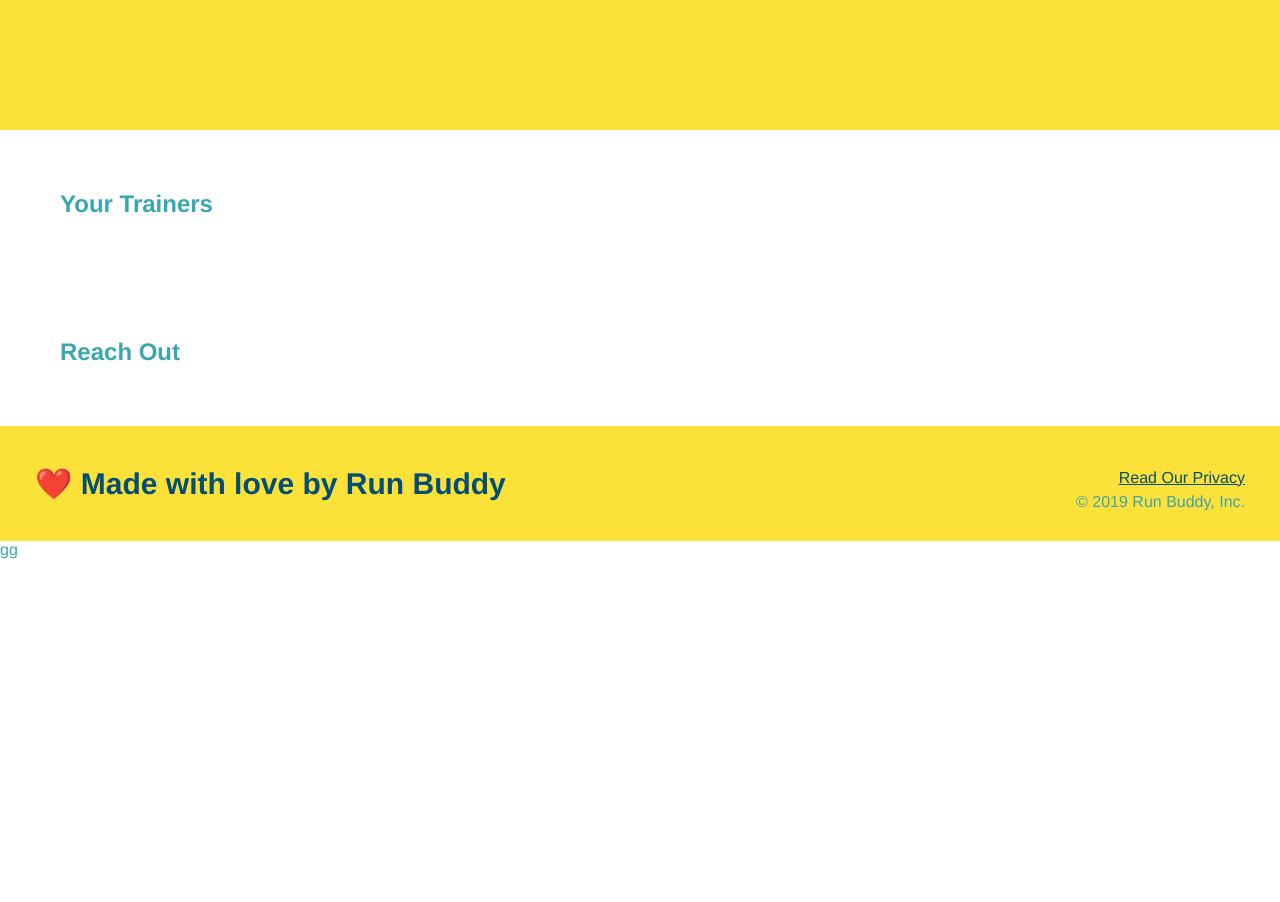
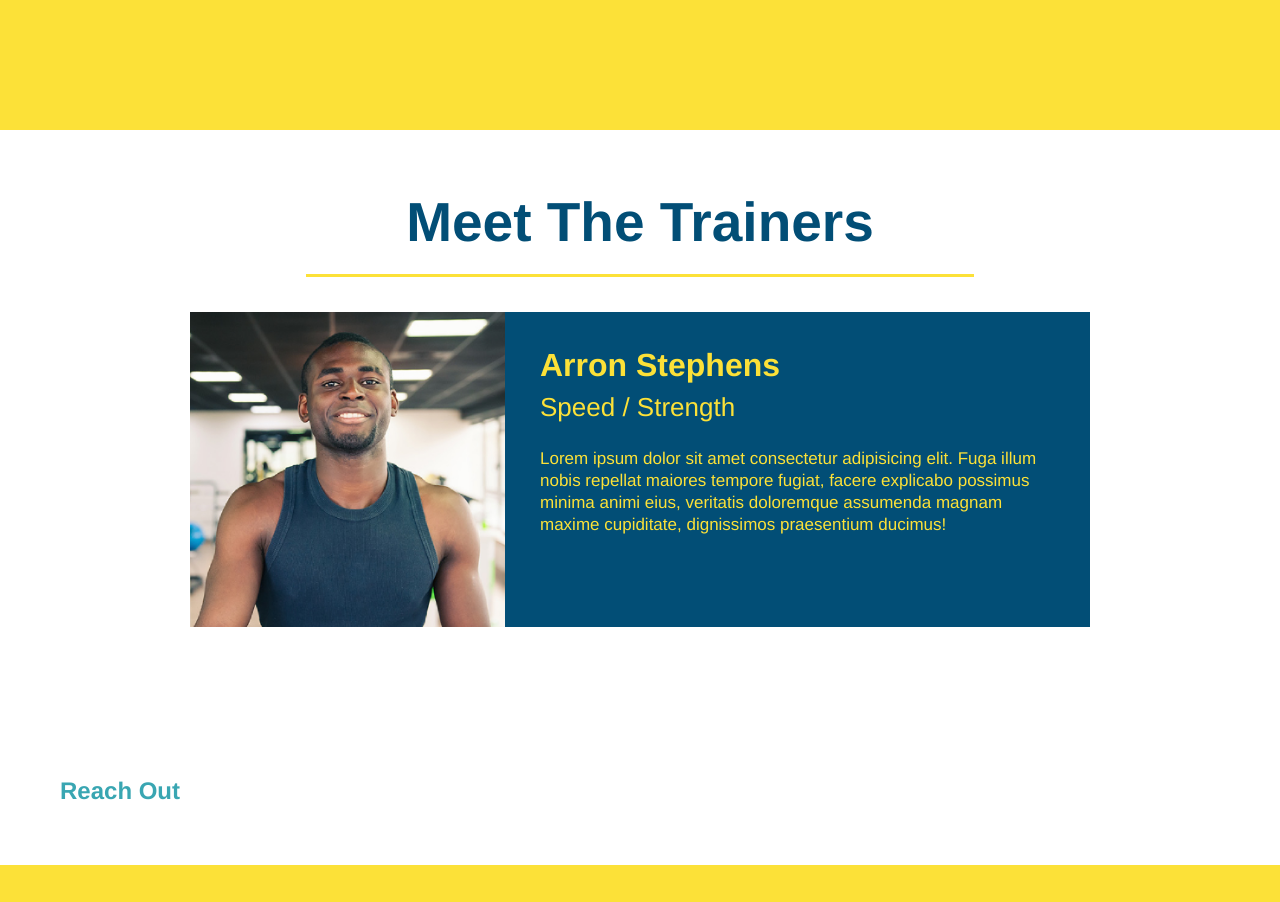
Before and after one commit to Ondayko14/run-buddy, a plain HTML site: page index.html in a window 1280 px wide. Shown: the part 2600-3502 px from the top of the page. Before the commit the page ends 3159 px from the top, so only its background shows below. Drawn offline with Linux system fonts and the light colour scheme.

Commit message:
Added and Styled the Trainers Picture & Bio section

```diff
--- a/assets/css/style.css
+++ b/assets/css/style.css
@@ -185,3 +185,52 @@ section {
 .steps span {
     font-size: 38px;
 }
+/*End Steps Section */
+
+/* Meet The Trainers Secton */
+.trainers {
+    text-align: center;
+}
+
+.trainer {
+    width: 900px;
+    margin: 0 auto 30px auto;
+    background: #024e76;
+    color: #fce138;
+    overflow: auto;
+}
+
+.trainer img {
+    width: 35%;
+    float: left;
+}
+
+.trainer-bio {
+    padding: 35px;
+    float: left;
+    width: 65%;
+}
+
+.text-left {
+    text-align: left;
+}
+
+.text-right {
+    text-align: right;
+}
+
+.trainer-bio h3 {
+    font-size: 32px;
+    margin-bottom: 8px;
+}
+
+.trainer-bio h4 {
+    font-weight: lighter;
+    font-size: 26px;
+    margin-bottom: 25px;
+}
+
+.trainer-bio p {
+    font-size: 17px;
+    line-height: 1.3;
+}
--- a/index.html
+++ b/index.html
@@ -103,8 +103,16 @@
          </section>
 
          <!--"meet the trainers" section-->
-        <section>
-             <h2>Your Trainers</h2>
+        <section id="your-trainers" class="trainers">
+             <h2 class="section-title primary-border">Meet The Trainers</h2>
+             <article class="trainer">
+                <img src="assets/images/trainer-1.jpg" alt="An in shape man in a dark blue tank top" />
+                 <div class="trainer-bio text-left">
+                    <h3>Arron Stephens</h3>
+                    <h4>Speed / Strength</h4>
+                    <p>Lorem ipsum dolor sit amet consectetur adipisicing elit. Fuga illum nobis repellat maiores tempore fugiat, facere explicabo possimus minima animi eius, veritatis doloremque assumenda magnam maxime cupiditate, dignissimos praesentium ducimus!</p>
+                </div>
+             </article>
         </section>
 
         <!--"reach out" section-->
```
Also changed, not shown: assets/images/trainer-1.jpg (added), assets/images/trainer-2.jpg (added), assets/images/trainer-3.jpg (added).
